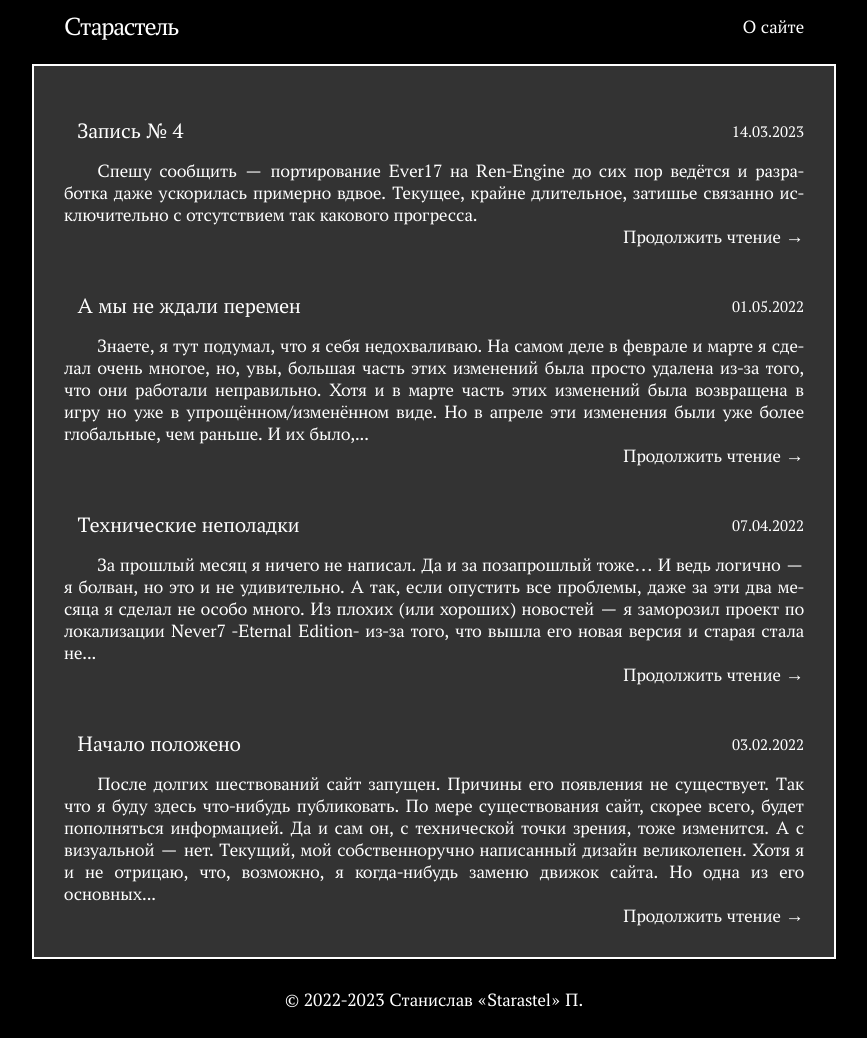
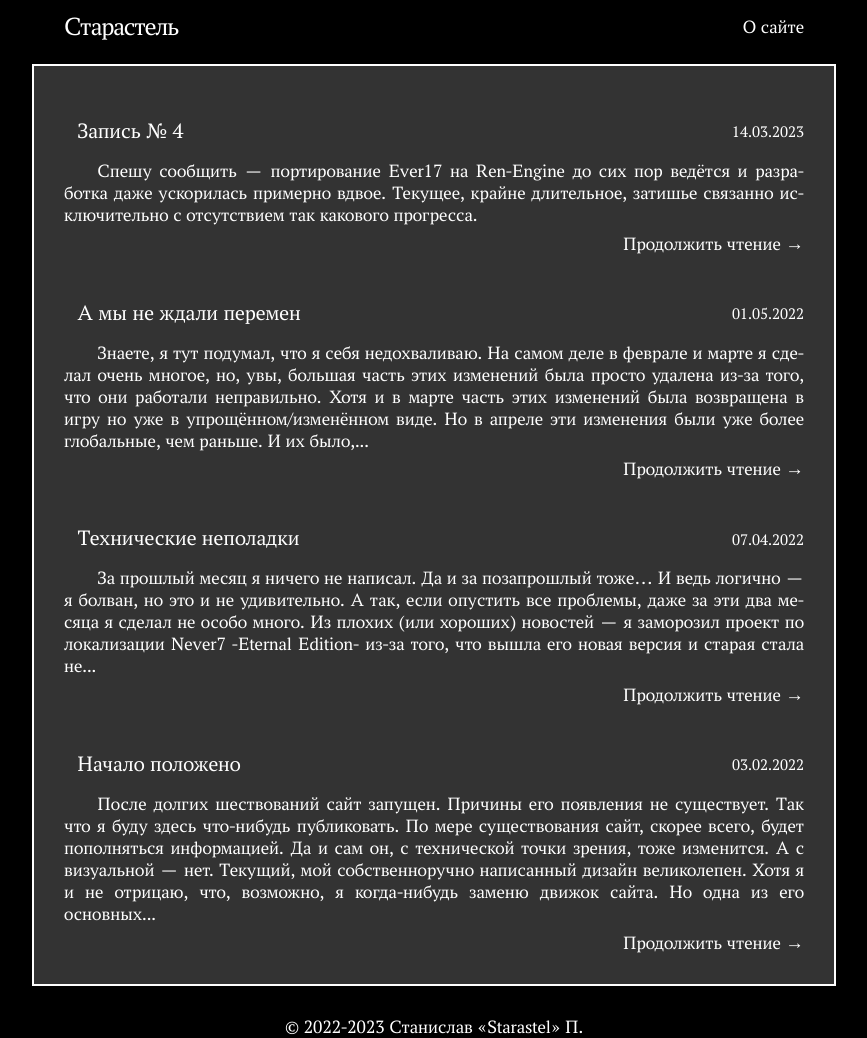
Before and after one commit to Starastel/stStarastel, a Jekyll site: the page built from index.html, in a window 1280 px wide. Shown: the whole page, without its empty margins (206-1073 px from the left). Built offline with Jekyll 4.4.1, drawn with Linux system fonts in a browser that asks for light colours; the list of posts is cut into pages by our own code; before the commit the page ends 1011 px from its top, so only the background shows below that.

Commit message:
Update main.scss

```diff
--- a/assets/main.scss
+++ b/assets/main.scss
@@ -110,12 +110,13 @@ p {
 	-moz-hyphens: auto;
 	-ms-hyphens: auto;
 	hyphens: auto;
+	margin-bottom: 5pt;
 }
 
 li {
 	> ul,
 	> ol {
-		margin-bottom: 0;
+		margin-bottom: 5pt;
 	}
 }
 
```
